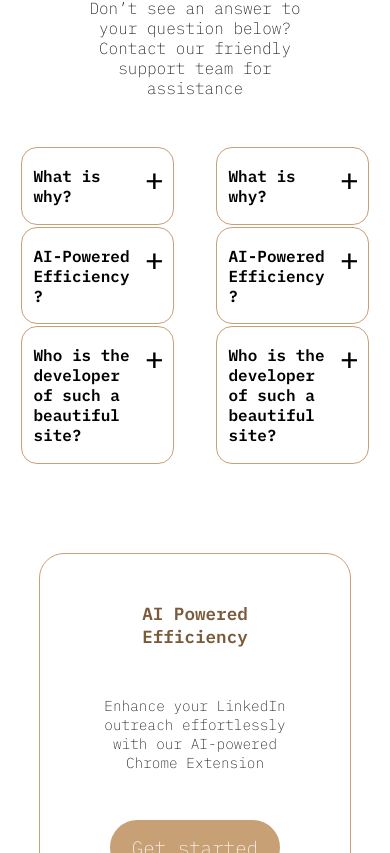
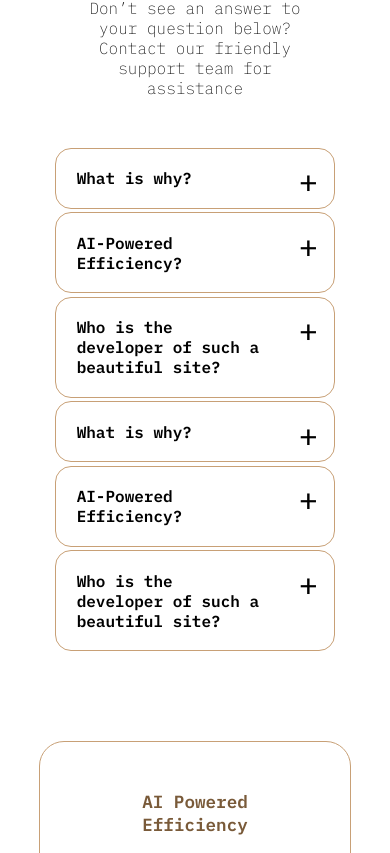
Before and after one commit to olegbudik/extGoogleSite, a React (Create React App) app: page / in a window 390 px wide. Shown: the part 3553-4406 px from the top of the page. Built offline with nearby package versions, Linux system fonts and the light colour scheme.

Commit message:
Исправлена и адаптирована секция FAQ

```diff
--- a/src/css/main.css
+++ b/src/css/main.css
@@ -228,7 +228,6 @@
     display: flex;
     flex-direction: column;
 }
-
 .faq__item{
     display: block;
     width: 100%;
@@ -283,6 +282,17 @@ details[open] summary::after{
         font-size: 4rem;
     }
 }
+@media (max-width:834px) {
+    .faq__block{
+        flex-direction: column;
+    }
+    .faq__block__left,
+    .faq__block__right{
+        width: 90%;
+        margin: 0% auto;
+    }
+}
+
 @media (max-width: 800px){
     .main__title {
         width: 26rem;
@@ -296,9 +306,7 @@ details[open] summary::after{
         font-size: 1rem;
         margin: 5% 1rem;
     }
-    .faq__block__block{
-        flex-direction: column;
-    }
+
     .faq__item{
         width: 80%;
     }
```
